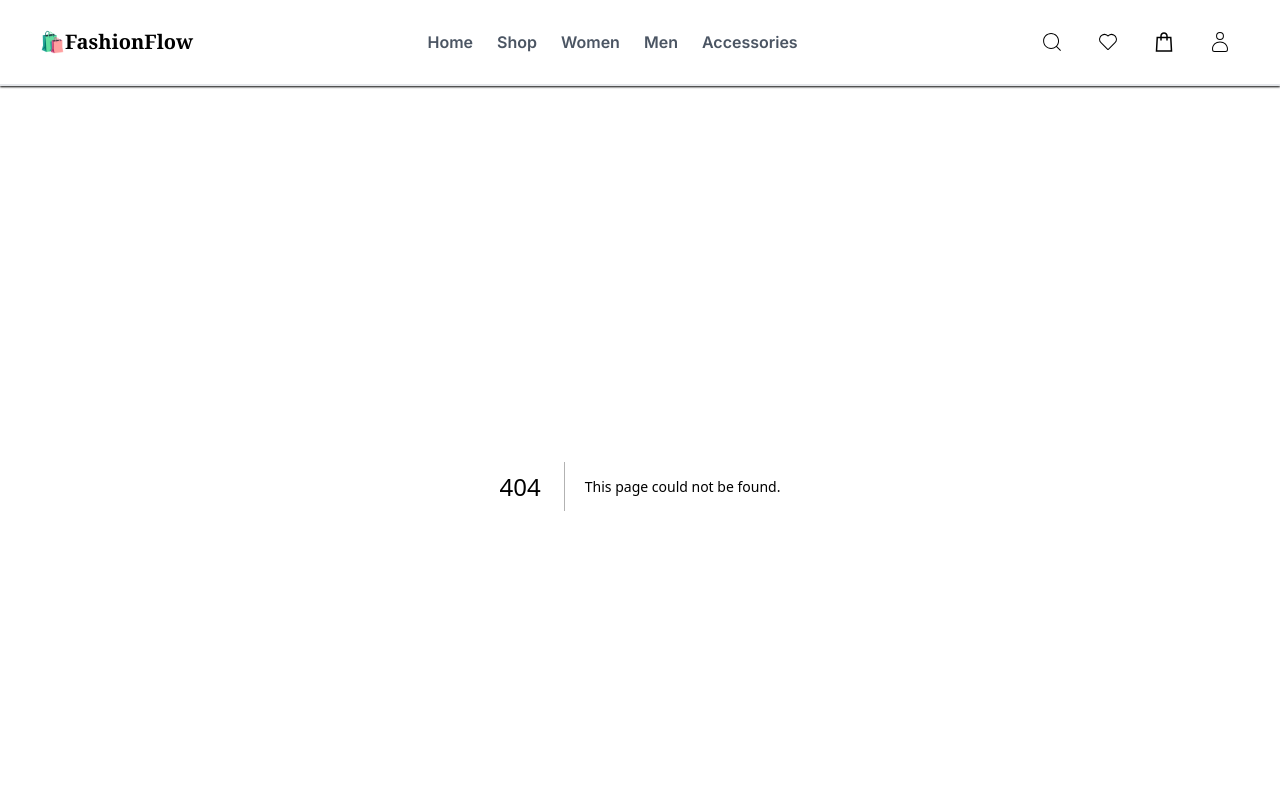
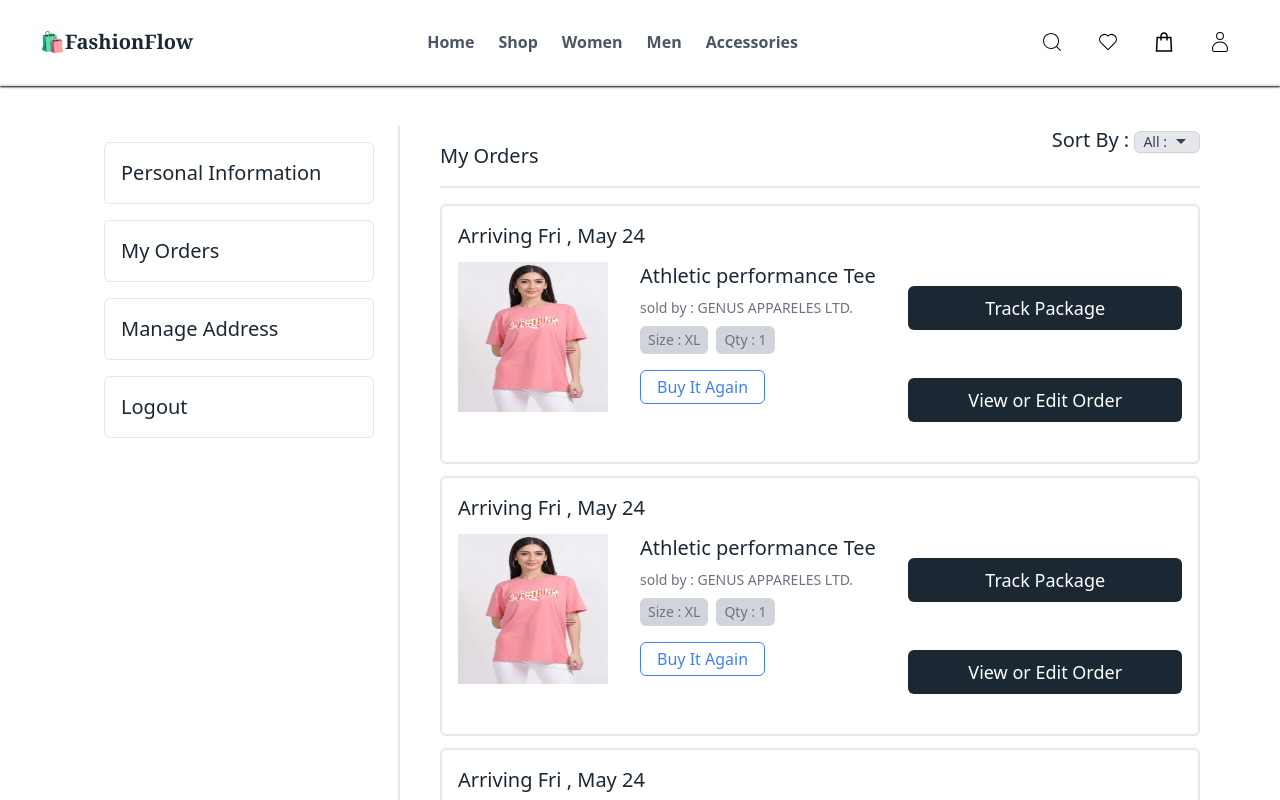
Before and after one commit to krutikajichkar/FashionFlow, a Next.js app: page /myAccount/myOrders in a window 1280 px wide. Before the commit this address had no page. Shown: the top 800 px of the page. Built offline with nearby package versions, Linux system fonts and the light colour scheme.

Commit message:
Added Orders Page

```diff
--- /dev/null
+++ b/src/components/OrdersCard.tsx
@@ -0,0 +1,34 @@
+import React from 'react'
+import Image from 'next/image'
+import Button from './Button'
+import women_Category from '../../public/women_Category.png'
+const OrdersCard = () => {
+  return (
+    <div className='p-4 my-3 border-2 rounded-md'>
+        <p className='text-xl mb-3'>Arriving Fri , May 24</p>
+       <div className='flex justify-between'>
+       <div className='flex gap-x-8'>
+            <Image src={women_Category} alt='Product Image' className='w-[150px] h-[150px]' />
+            <div className='flex flex-col'>
+                <h1 className='text-xl font-md'>Athletic performance Tee</h1>
+                <p className='text-sm my-2 text-gray-500'>sold by : GENUS APPARELES LTD.</p>
+                <div className='flex gap-x-2'>
+                    <p className='text-sm bg-gray-300 rounded-md py-1 px-2 text-gray-500'>Size : XL</p>
+                    <p className='text-sm bg-gray-300 rounded-md py-1 px-2 text-gray-500'>Qty : 1</p>
+                </div>
+                <div className='w-[60%]'>
+                    <button className='text-blue-500 border rounded-md px-4 py-1 my-4 border-blue-500'>Buy It Again</button>
+                </div>
+            </div>
+        </div>
+
+        <div>
+            <Button text='Track Package'/>
+            <Button text='View or Edit Order'/>
+        </div>
+       </div>
+    </div>
+  )
+}
+
+export default OrdersCard
--- /dev/null
+++ b/src/pages/myAccount/myOrders/index.tsx
@@ -0,0 +1,34 @@
+import React from 'react'
+import Layout from '@/components/Layout'
+import AccountSidebar from '@/components/AccountSidebar'
+import Dropdown from '@/components/Dropdown'
+import OrdersCard from '@/components/OrdersCard'
+
+const index = () => {
+  return (
+    <Layout>
+        <div className='px-20 py-10'>
+            {/* <div>BreadCrumbs</div> */}
+
+            <div className='flex gap-x-10'>
+                <AccountSidebar/>
+
+                <div className='w-full '>
+                    <div className='flex justify-between border-b-2'>
+                    <h2 className='text-xl py-4 '>My Orders</h2>
+                    <span className='text-xl'>Sort By : <Dropdown receivedText='All' receivedSubText=''/></span>
+                    </div>
+
+                    <div className='my-4'>
+                       {
+                        Array(5).fill(undefined).map( (_,i) => <OrdersCard />)
+                       }
+                    </div>
+                </div>
+            </div>
+        </div>
+    </Layout>
+  )
+}
+
+export default index
```
